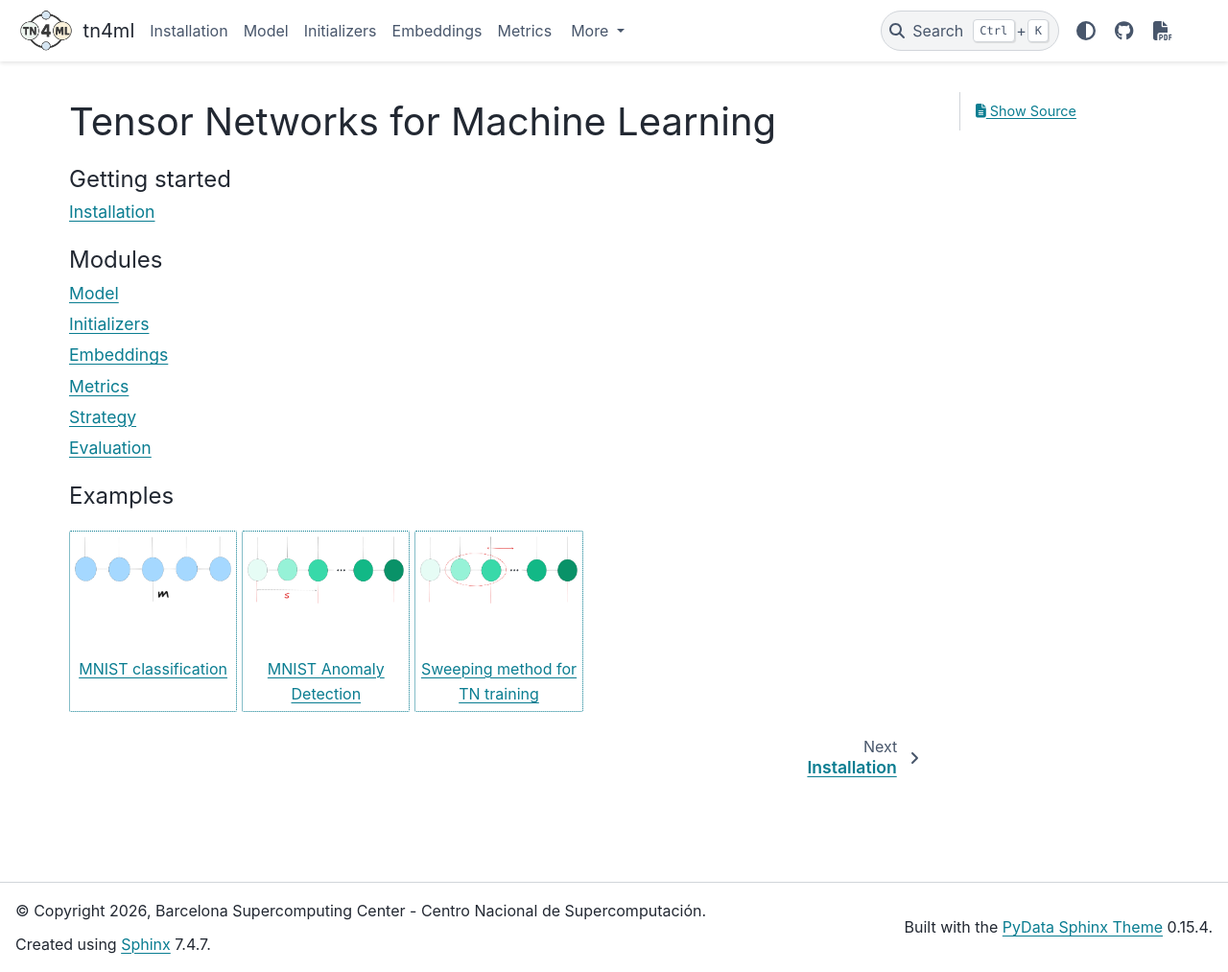
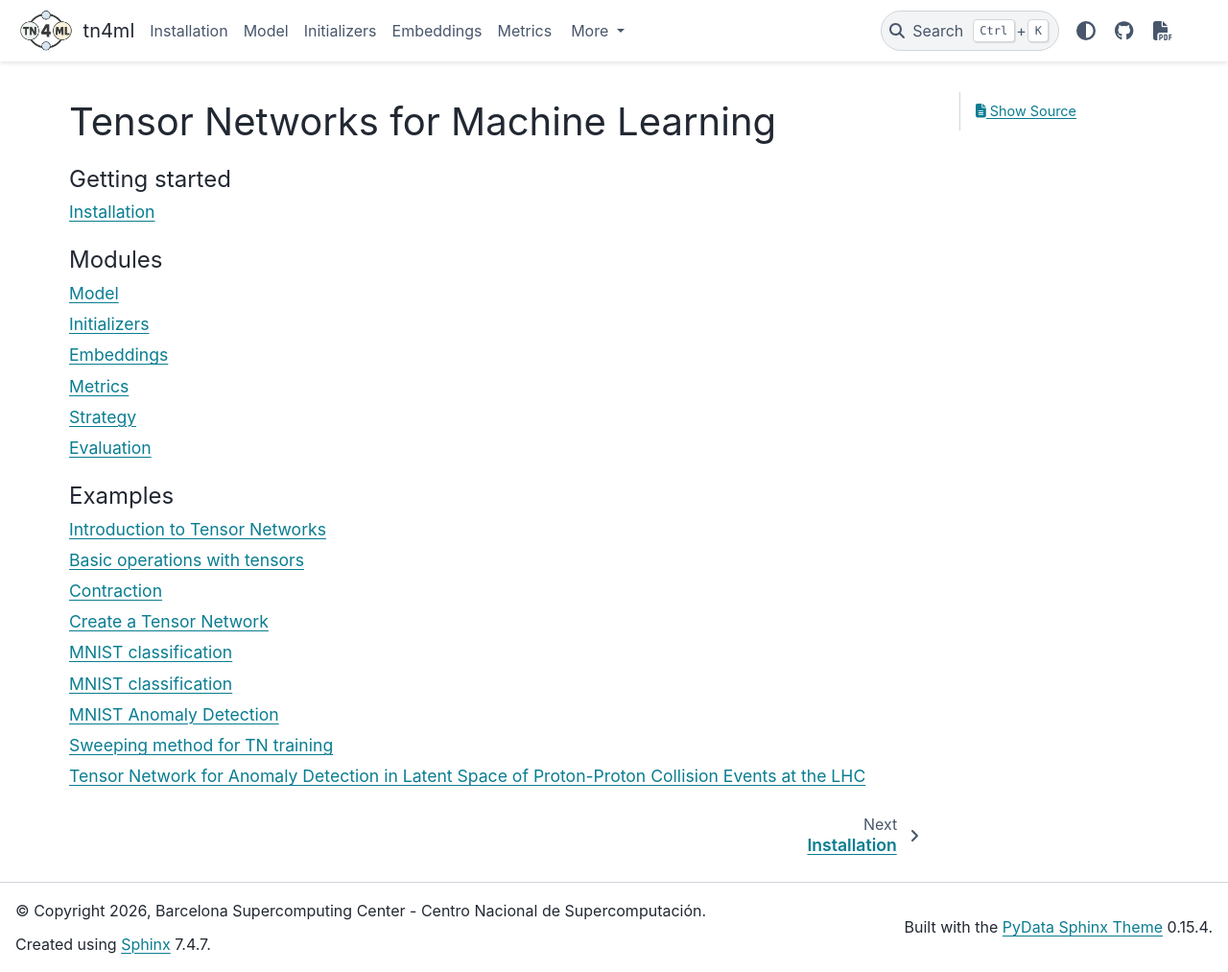
Before and after one commit to bsc-quantic/tn4ml, a Sphinx documentation site: the page built from docs/index.rst, in a window 1280 px wide and 1013 px high. Shown: the whole window at 96% size. Built offline with Sphinx 7.4.7 and the PyData theme 0.15.4, drawn with Linux system fonts in a browser that asks for light colours; some of the changed lines change nothing that is shown.

Commit message:
Fix docs

```diff
--- a/docs/index.rst
+++ b/docs/index.rst
@@ -20,11 +20,13 @@
    source/strategy
    source/eval
 
-.. nbgallery::
-   :maxdepth: 2
+.. toctree::
+   :maxdepth: 1
+   :titlesonly:
    :caption: Examples
-   :name: example-gallery
 
+   source/examples/tn_tutorial
    source/examples/mnist_classification
    source/examples/mnist_ad
    source/examples/mnist_ad_sweeps
+   source/examples/tnad_latent/index.rst
--- /dev/null
+++ b/docs/source/examples/tnad_latent/index.rst
@@ -0,0 +1,163 @@
+.. _tnad_latent_label:
+
+Tensor Network for Anomaly Detection in Latent Space of Proton-Proton Collision Events at the LHC
+===================================================================================================
+
+Implementation of the anomaly detection pipeline from the paper: `10.1088/2632-2153/ae0243 <https://iopscience.iop.org/article/10.1088/2632-2153/ae0243>`__.
+
+Install ``tn4ml`` directly from GitHub:
+
+.. code-block:: bash
+
+   git clone https://github.com/bsc-quantic/tn4ml.git
+
+Install an additional package for data handling:
+
+*   ``h5py``
+
+(optional) Download dataset
+---------------------------
+
+The dimensionality of the dataset is reduced by passing it through autoencoder. If you are interested more in the autoencoder's architecture, please refer to `[*] <https://www.nature.com/articles/s42005-024-01811-6>`__.
+
+Reduced dataset can be downloaded from `Zenodo <https://zenodo.org/record/7673769>`__:
+
+`record/7673769 <https://zenodo.org/record/7673769>`__
+
+Description of filenames:
+
+*   ``latentrep_QCD_sig.h5``: train dataset (QCD - background)
+*   ``latentrep_QCD_sig_testclustering.h5``: test dataset (QCD - background)
+*   ``latentrep_RSGraviton_WW_NA_35.h5``: test dataset (Signal $\mathrm{NA \ G \rightarrow WW}$)
+
+Or it can be downloaded directly in the ``pipeline.py``.
+
+Run training and evaluation pipeline
+------------------------------------
+
+Data Parameters
+
+*   ``save_dir`` (str): Path to directory for saving results (``default = "results/"``)
+*   ``load_dir`` (str): Path to directory for loading the data
+*   ``feature_range`` (list): Feature range for scaling (``default = [0, 1]``)
+*   ``seed`` (int): Seed for random number generator
+*   ``standardization`` (str): Standardization of data (``"yes"`` or ``"no"``, ``default = "yes"``)
+*   ``minmax`` (str): Minmax scaling of data (``"yes"`` or ``"no"``, ``default = "yes"``)
+*   ``embedding`` (str): Embedding type for input data (e.g., ``"legendre_4"``, ``"fourier_2"``, ``"hermite_3"``)
+*   ``test_size`` (int): Number of samples for testing
+*   ``train_size`` (int): Number of samples for training
+*   ``signal_name`` (str): Name of signal dataset (``default = "RSGraviton_WW_NA_35"``)
+*   ``latent (int)``: Latent space dimension
+
+MPS Parameters
+
+*   ``bond_dim`` (int): Bond dimension of MPS (``default = 5``)
+*   ``initializer`` (str): Type of MPS initialization
+*   ``shape_method`` (str): Method for distributing bond dimensions (``default = "even"``)
+
+Training Parameters
+
+*   ``lr`` (float): Learning rate (``default = 1e-3``)
+*   ``min_delta`` (float): Minimum improvement required for early stopping (``default = 0``)
+*   ``patience (int)``: Number of epochs with no improvement before early stopping (``default = 20``)
+*   ``epochs (int)``: Maximum number of training epochs (``default = 100``)
+*   ``batch_size`` (int): Number of samples per training batch (``default = 32``)
+*   ``run`` (int): Number of training repetitions with different seeds
+
+.. code-block:: python
+
+   python pipeline.py -save_dir results/ \
+                      -load_dir QML_paper_data \
+                      -feature_range 0 1 \
+                      -minmax yes \
+                      -embedding laguerre_2 \
+                      -test_size 5000 \
+                      -train_size 10000 \
+                      -bond_dim 8 \
+                      -initializer unitary \
+                      -lr 0.001 \
+                      -patience 25 \
+                      -epochs 100 \
+                      -batch_size 128 \
+                      -run 1 \
+                      -latent 4
+
+Run evaluation only
+-------------------
+
+Data Parameters
+
+*   ``save_dir`` (str): Path to directory for saving results (``default = "results/"``)
+*   ``load_dir`` (str): Path to directory for loading the data
+*   ``feature_range`` (list): Feature range for scaling (``default = [0, 1]``)
+*   ``seed`` (int): Seed for random number generator
+*   ``standardization`` (str): Standardization of data (``"yes"`` or ``"no"``, ``default = "yes"``)
+*   ``minmax`` (str): Minmax scaling of data (``"yes"`` or ``"no"``, ``default = "yes"``)
+*   ``embedding`` (str): Embedding type for input data (e.g., ``"legendre_4"``, ``"fourier_2"``, ``"hermite_3"``)
+*   ``test_size`` (int): Number of samples for testing
+*   ``signal_name`` (str): Name of signal dataset (``default = "RSGraviton_WW_NA_35"``, ``options: "RSGraviton_WW_BR_15", "AtoHZ_to_ZZZ_35"``)
+*   ``latent (int)``: Latent space dimension
+
+MPS Parameters
+
+*   ``bond_dim`` (int): Bond dimension of MPS (``default = 5``)
+*   ``initializer`` (str): Type of MPS initialization
+
+Training Parameters
+
+*   ``batch_size`` (int): Number of samples per training batch (``default = 32``)
+*   ``run`` (int): Number of training repetitions with different seeds
+
+.. code-block:: python
+
+   python evaluation.py -save_dir results/ \
+                      -load_dir QML_paper_data \
+                      -feature_range 0 1 \
+                      -minmax yes \
+                      -embedding laguerre_2 \
+                      -test_size 5000 \
+                      -bond_dim 8 \
+                      -initializer unitary \
+                      -batch_size 128 \
+                      -run 1 \
+                      -latent 4
+
+**Additional Example Scripts**
+------------------------------
+
+Below are the Python scripts used in this example. You can view their contents directly on this page, or access them on GitHub.
+
+*   `evaluation.py`: :download:`evaluation.py`
+    `View on GitHub <https://github.com/bsc-quantic/tn4ml/blob/main/docs/source/examples/tnad_latent/evaluation.py>`__
+
+    .. literalinclude:: evaluation.py
+       :language: python
+       :linenos:
+       :caption: evaluation.py
+
+*   `pipeline.py`:
+    *   View in browser: :download:`pipeline.py`
+    *   `View on GitHub <https://github.com/bsc-quantic/tn4ml/blob/main/docs/source/examples/tnad_latent/pipeline.py>`__
+
+    .. literalinclude:: pipeline.py
+       :language: python
+       :linenos:
+       :caption: pipeline.py
+
+*   `plot.py`:
+    *   View in browser: :download:`plot.py`
+    *   `View on GitHub <https://github.com/bsc-quantic/tn4ml/blob/main/docs/source/examples/tnad_latent/plot.py>`__
+
+    .. literalinclude:: plot.py
+       :language: python
+       :linenos:
+       :caption: plot.py
+
+*   `utils.py`:
+    *   View in browser: :download:`utils.py`
+    *   `View on GitHub <https://github.com/bsc-quantic/tn4ml/blob/main/docs/source/examples/tnad_latent/utils.py>`__
+
+    .. literalinclude:: utils.py
+       :language: python
+       :linenos:
+       :caption: utils.py
```
